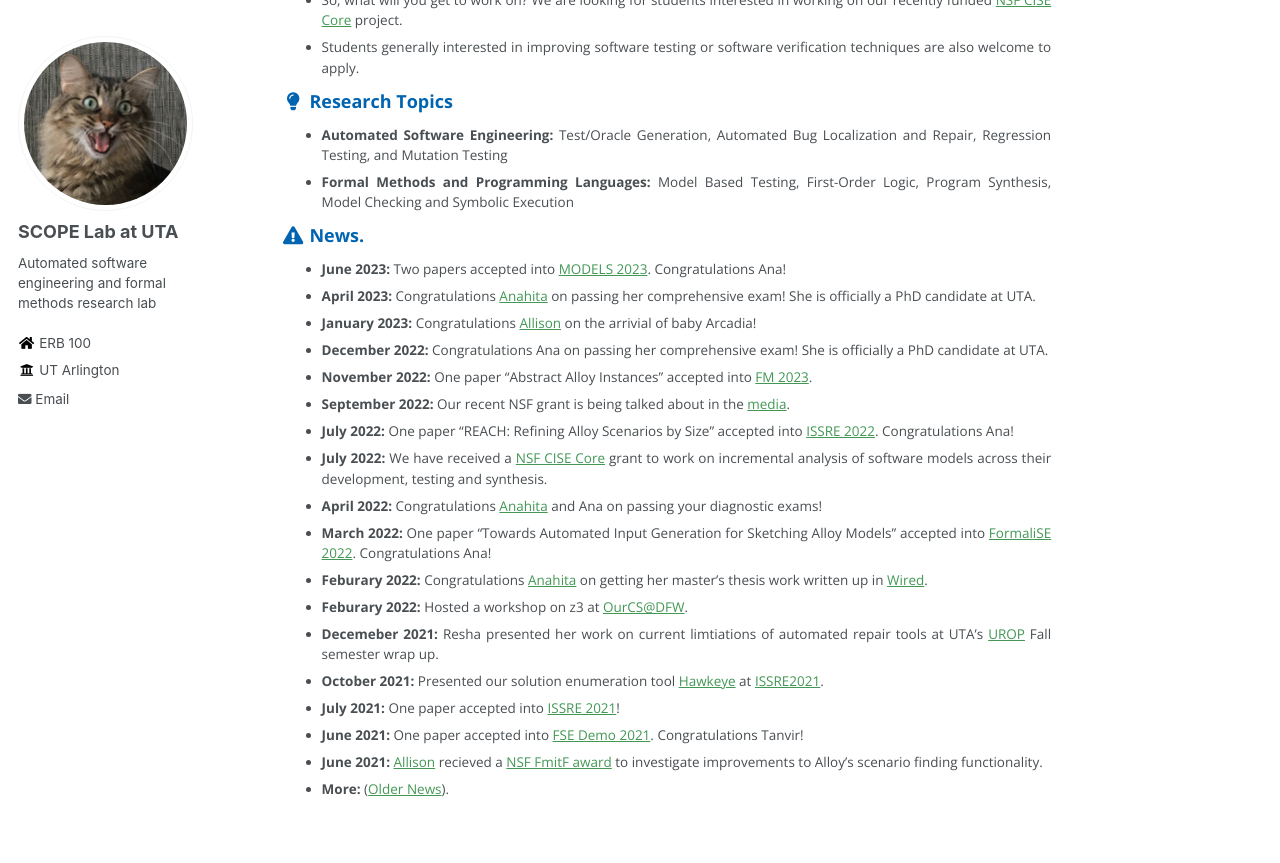
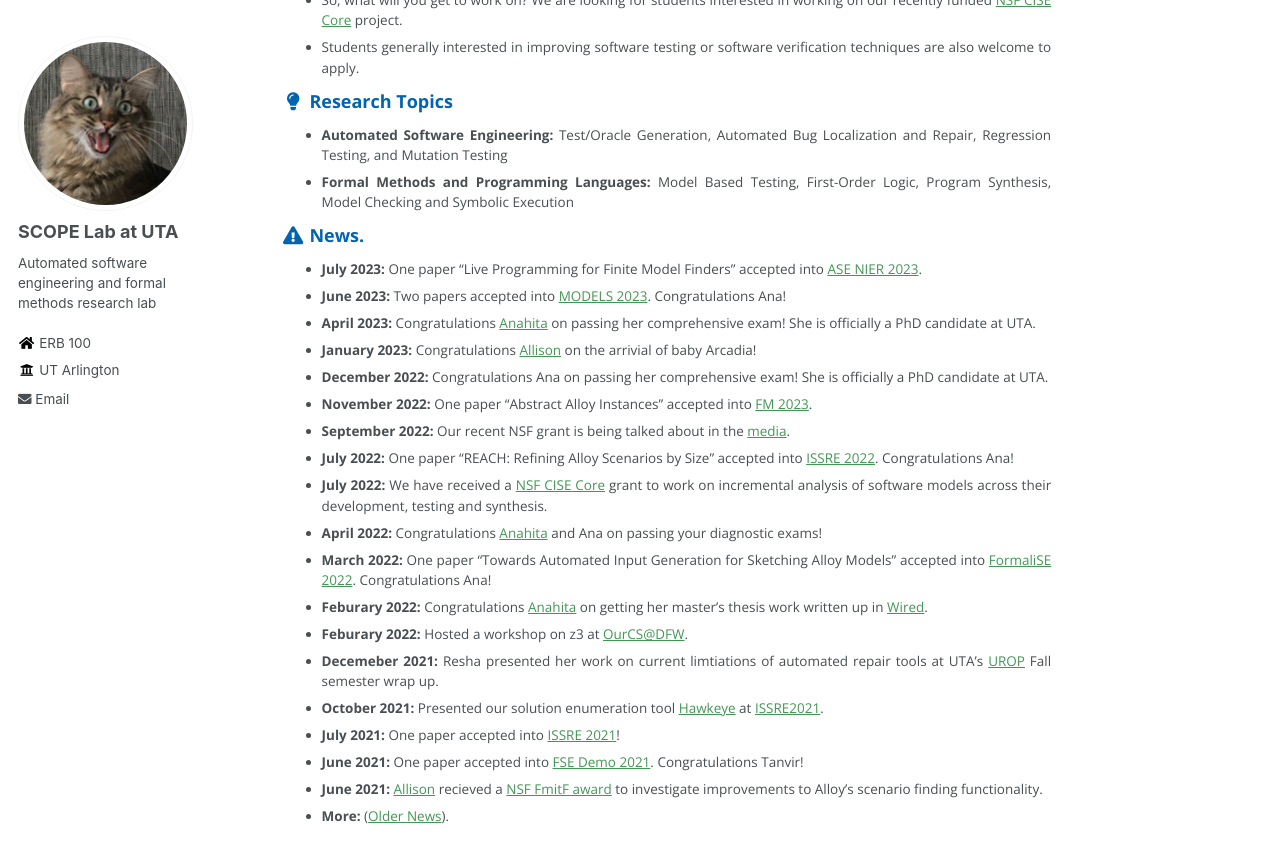
Before and after one commit to SCOPELabUTA/SCOPELabUTA.github.io, a Jekyll site: the page built from _pages/about.md, in a window 1280 px wide and 900 px high, scrolled down 599 px. Shown: the top 863 px of the window. Built offline with Jekyll 4.4.1, drawn with Linux system fonts in a browser that asks for light colours.

Commit message:
Update about.md

```diff
--- a/_pages/about.md
+++ b/_pages/about.md
@@ -31,6 +31,7 @@ Mutation Testing
 Checking and Symbolic Execution
 
 ### <i class="fa fa-fw fa-exclamation-triangle" aria-hidden="true"></i> News.
+* **July 2023:** One paper "Live Programming for Finite Model Finders" accepted into [ASE NIER 2023](https://conf.researchr.org/home/ase-2023).
 * **June 2023:** Two papers accepted into [MODELS 2023](https://conf.researchr.org/home/models-2023). Congratulations Ana!
 * **April 2023:** Congratulations [Anahita](https://www.linkedin.com/in/anahita-samadi-2756704b/) on passing her comprehensive exam! She is officially a PhD candidate at UTA.
 * **January 2023:** Congratulations [Allison](https://allisonius.github.io/) on the arrivial of baby Arcadia!
```
